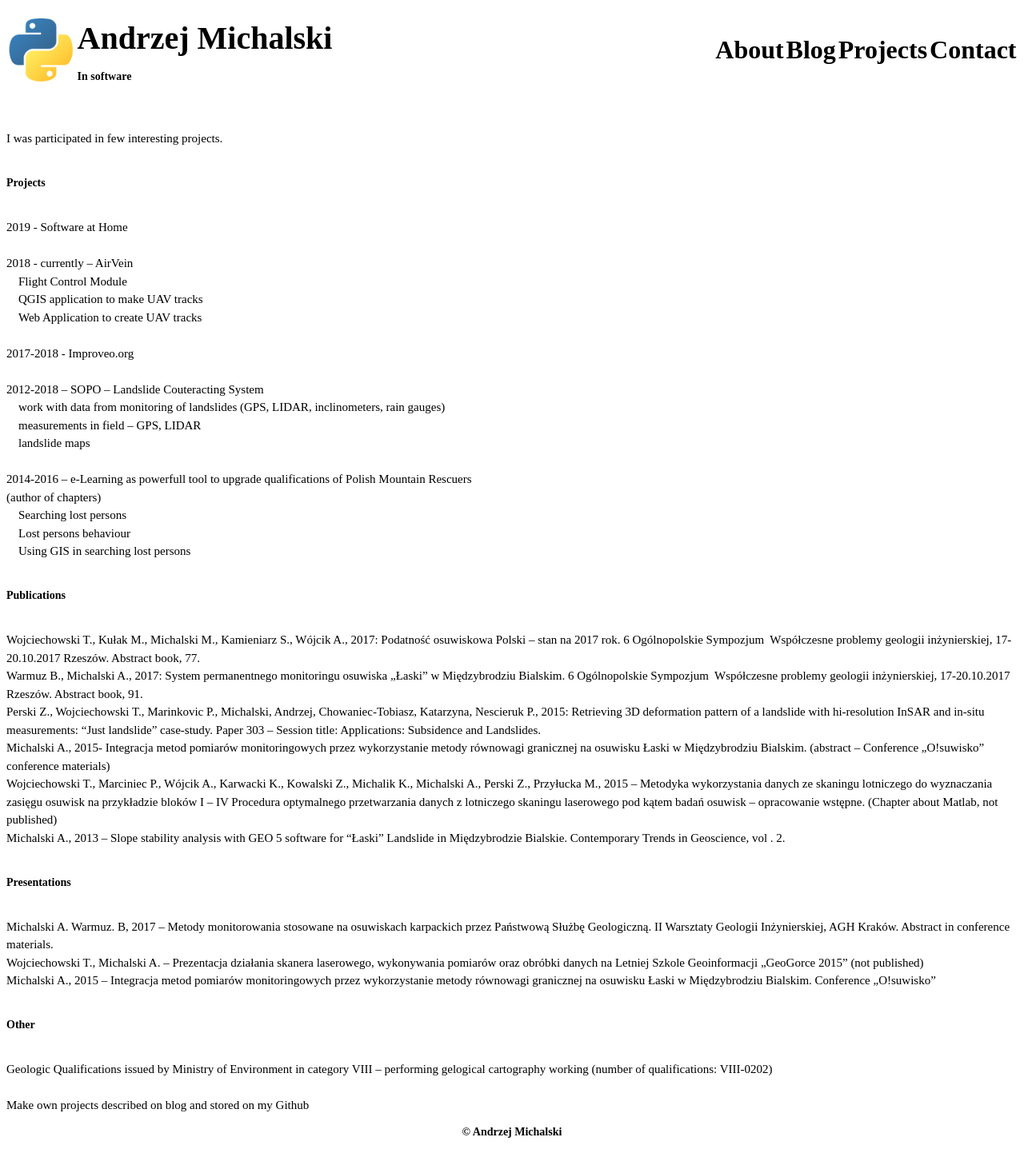
After one commit to andmichalski/blog, a Flask app: page /projects in a window 1280 px wide. The commit adds this page. Shown: the whole page at 80% size. Run offline with Flask 2, Linux system fonts and the light colour scheme.

Commit message:
Create basic menu and fill tabs context
The basic context of flat pages are created. Moreover links to main menu
are implemented. Scope of backend service is created. At last new footer
is added.

```diff
--- a/app/app.py
+++ b/app/app.py
@@ -3,9 +3,21 @@ from flask import Flask, render_template
 app = Flask(__name__)
 
 @app.route("/")
-def blog():
+def index():
     return render_template("index.html")
 
 @app.route("/about")
 def about():
     return render_template("about.html")
+
+@app.route("/blog")
+def blog():
+    return render_template("blog.html")
+
+@app.route("/projects")
+def projects():
+    return render_template("projects.html")
+
+@app.route("/contact")
+def contact():
+    return render_template("contact.html")
--- a/app/static/css/app.css
+++ b/app/static/css/app.css
@@ -73,6 +73,21 @@ a   {
     flex-flow: row wrap;
     justify-content: space-around;
 }
+
+.footer {
+    position: relative;
+    right: 0;
+    bottom: 0;
+    left: 0;
+    width: 100%;
+    text-align: center;
+}
+.projects {
+    white-space: pre-wrap;
+    font-size: 15px;
+    line-height: 150%;
+}
+
 p {
     white-space: pre-wrap;
     font-size: 25px;
--- /dev/null
+++ b/app/templates/blog.html
@@ -0,0 +1,6 @@
+{% extends "index.html" %}
+{% block context %}
+<p>
+
+</p>
+{% endblock %}
--- a/app/templates/index.html
+++ b/app/templates/index.html
@@ -8,14 +8,14 @@
                 <img src="/static/images/python_logo.png"/>
                 <div class="header_text">
                     <h1>Andrzej Michalski</h1>
-                    <h3>On software</h3>
+                    <h3>In software</h3>
                 </div>
             </div>
             <div class="menu">
                 <a href={{ url_for('about') }}><h2>About</h2></a>
-                <a><h2>Blog</h2></a>
-                <a><h2>Projects</h2></a>
-                <a><h2>Contact</h2></a>
+                <a href={{ url_for('blog') }}><h2>Blog</h2></a>
+                <a href={{ url_for('projects') }}><h2>Projects</h2></a>
+                <a href={{ url_for('contact') }}><h2>Contact</h2></a>
             </div>
         </div>
         <div class="context">
@@ -25,7 +25,7 @@
             {% endblock %}
         </div>
         <div class="footer">
-            <h3>Footer</h3>
+            <h3>© Andrzej Michalski</h3>
         </div>
     </body>
 
--- /dev/null
+++ b/app/templates/projects.html
@@ -0,0 +1,46 @@
+{% extends "index.html" %}
+{% block context %}
+<div class="projects">
+
+I was participated in few interesting projects.
+
+<h3>Projects</h3>
+2019 - Software at Home
+
+2018 - currently – AirVein
+    Flight Control Module
+    QGIS application to make UAV tracks
+    Web Application to create UAV tracks
+
+2017-2018 - Improveo.org
+
+2012-2018 – SOPO – Landslide Couteracting System
+    work with data from monitoring of landslides (GPS, LIDAR, inclinometers, rain gauges)
+    measurements in field – GPS, LIDAR
+    landslide maps
+
+2014-2016 – e-Learning as powerfull tool to upgrade qualifications of Polish Mountain Rescuers
+(author of chapters)
+    Searching lost persons
+    Lost persons behaviour
+    Using GIS in searching lost persons
+
+<h3>Publications</h3>
+Wojciechowski T., Kułak M., Michalski M., Kamieniarz S., Wójcik A., 2017: Podatność osuwiskowa Polski – stan na 2017 rok. 6 Ogólnopolskie Sympozjum  Współczesne problemy geologii inżynierskiej, 17-20.10.2017 Rzeszów. Abstract book, 77.
+Warmuz B., Michalski A., 2017: System permanentnego monitoringu osuwiska „Łaski” w Międzybrodziu Bialskim. 6 Ogólnopolskie Sympozjum  Współczesne problemy geologii inżynierskiej, 17-20.10.2017 Rzeszów. Abstract book, 91.
+Perski Z., Wojciechowski T., Marinkovic P., Michalski, Andrzej, Chowaniec-Tobiasz, Katarzyna, Nescieruk P., 2015: Retrieving 3D deformation pattern of a landslide with hi-resolution InSAR and in-situ measurements: “Just landslide” case-study. Paper 303 – Session title: Applications: Subsidence and Landslides.
+Michalski A., 2015- Integracja metod pomiarów monitoringowych przez wykorzystanie metody równowagi granicznej na osuwisku Łaski w Międzybrodziu Bialskim. (abstract – Conference „O!suwisko” conference materials)
+Wojciechowski T., Marciniec P., Wójcik A., Karwacki K., Kowalski Z., Michalik K., Michalski A., Perski Z., Przyłucka M., 2015 – Metodyka wykorzystania danych ze skaningu lotniczego do wyznaczania zasięgu osuwisk na przykładzie bloków I – IV Procedura optymalnego przetwarzania danych z lotniczego skaningu laserowego pod kątem badań osuwisk – opracowanie wstępne. (Chapter about Matlab, not published)
+Michalski A., 2013 – Slope stability analysis with GEO 5 software for “Łaski” Landslide in Międzybrodzie Bialskie. Contemporary Trends in Geoscience, vol . 2.
+
+<h3>Presentations</h3>
+Michalski A. Warmuz. B, 2017 – Metody monitorowania stosowane na osuwiskach karpackich przez Państwową Służbę Geologiczną. II Warsztaty Geologii Inżynierskiej, AGH Kraków. Abstract in conference materials.
+Wojciechowski T., Michalski A. – Prezentacja działania skanera laserowego, wykonywania pomiarów oraz obróbki danych na Letniej Szkole Geoinformacji „GeoGorce 2015” (not published)
+Michalski A., 2015 – Integracja metod pomiarów monitoringowych przez wykorzystanie metody równowagi granicznej na osuwisku Łaski w Międzybrodziu Bialskim. Conference „O!suwisko”
+
+<h3>Other</h3>
+Geologic Qualifications issued by Ministry of Environment in category VIII – performing gelogical cartography working (number of qualifications: VIII-0202)
+
+Make own projects described on blog and stored on my Github
+</div>
+{% endblock %}
```
Also changed, not shown: app/templates/contact.html (added, +10 -0 lines).
